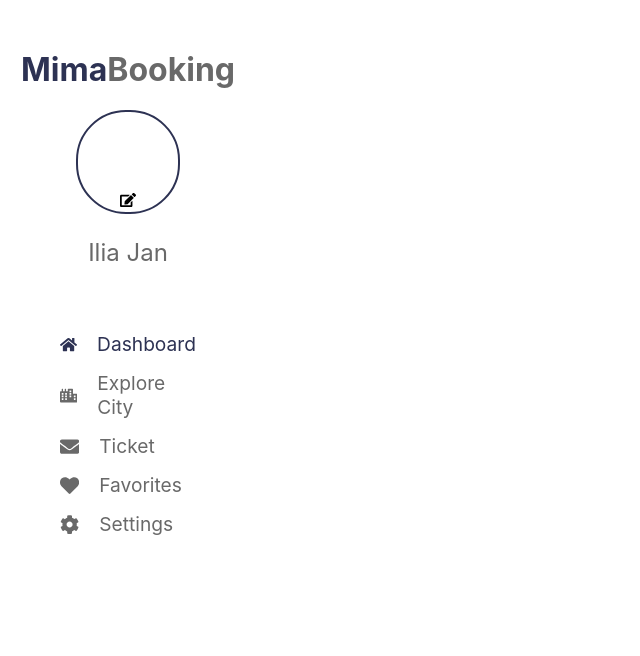
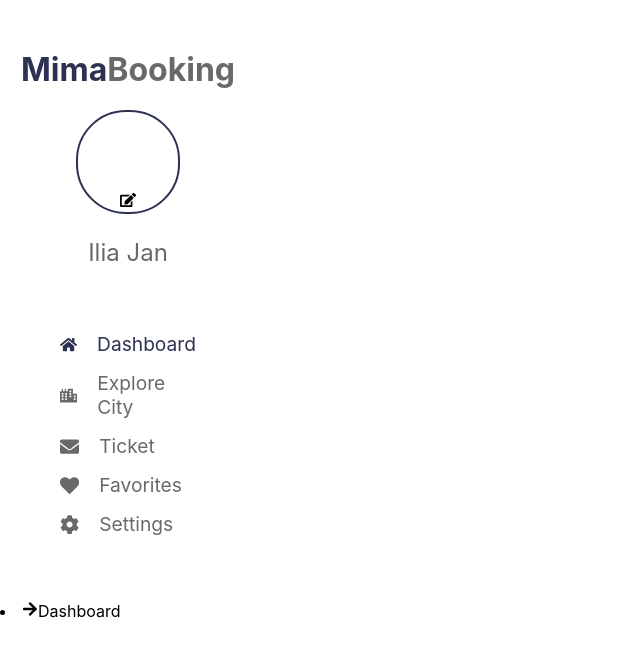
Before and after one commit to patrick-nsolo/hotel-booking-app, a React (Create React App) app: page / in a window 1280 px wide. Shown: the top 656 px of the page, without its empty margins (0-640 px from the left). Built offline with nearby package versions, Linux system fonts and the light colour scheme.

Commit message:
Update logout button
Update logout button

```diff
--- a/src/components/navigationBar/navigationBar.js
+++ b/src/components/navigationBar/navigationBar.js
@@ -1,5 +1,5 @@
 import React, { useState } from 'react';
-import { FaEdit, FaHome, FaCity, FaEnvelope, FaHeart, FaCog } from 'react-icons/fa';
+import { FaEdit, FaHome, FaCity, FaEnvelope, FaHeart, FaCog, FaArrowRight } from 'react-icons/fa';
 import './navigationBar.css';
 
 
@@ -57,6 +57,7 @@ function NavigationBar() {
                 </ul>
             </div>
             <div className='logout'>
+                <li ><FaArrowRight/>Dashboard</li>
 
             </div>
         </div>
```
